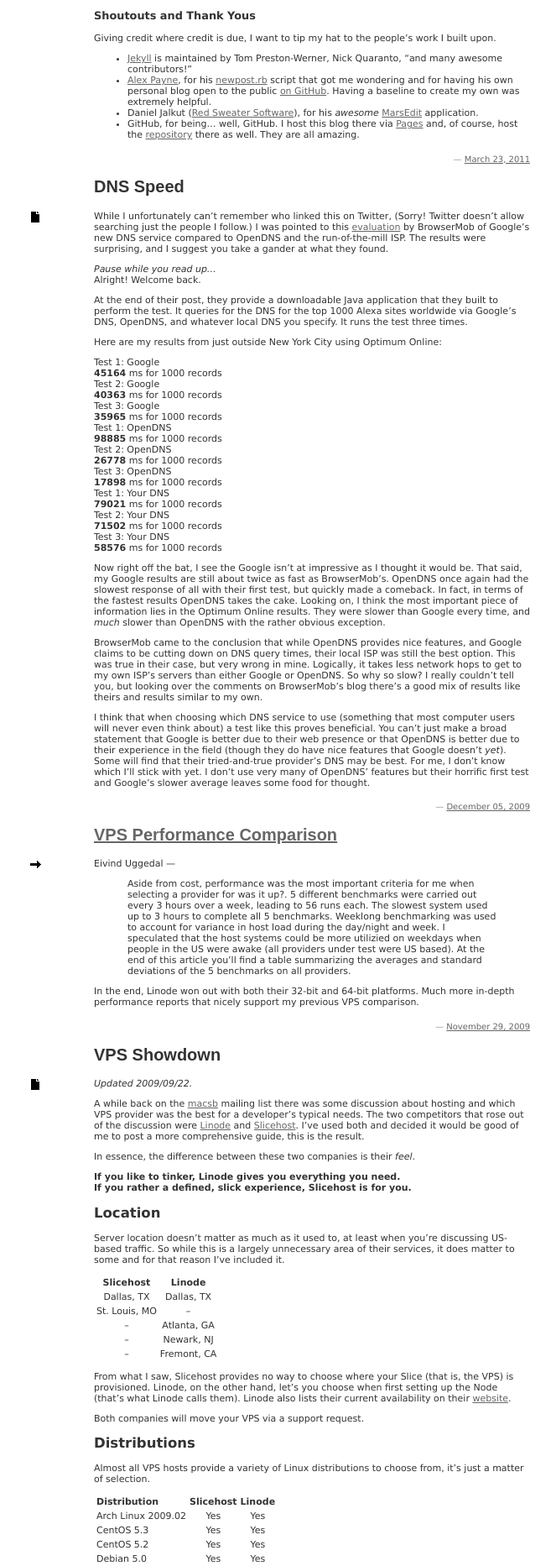
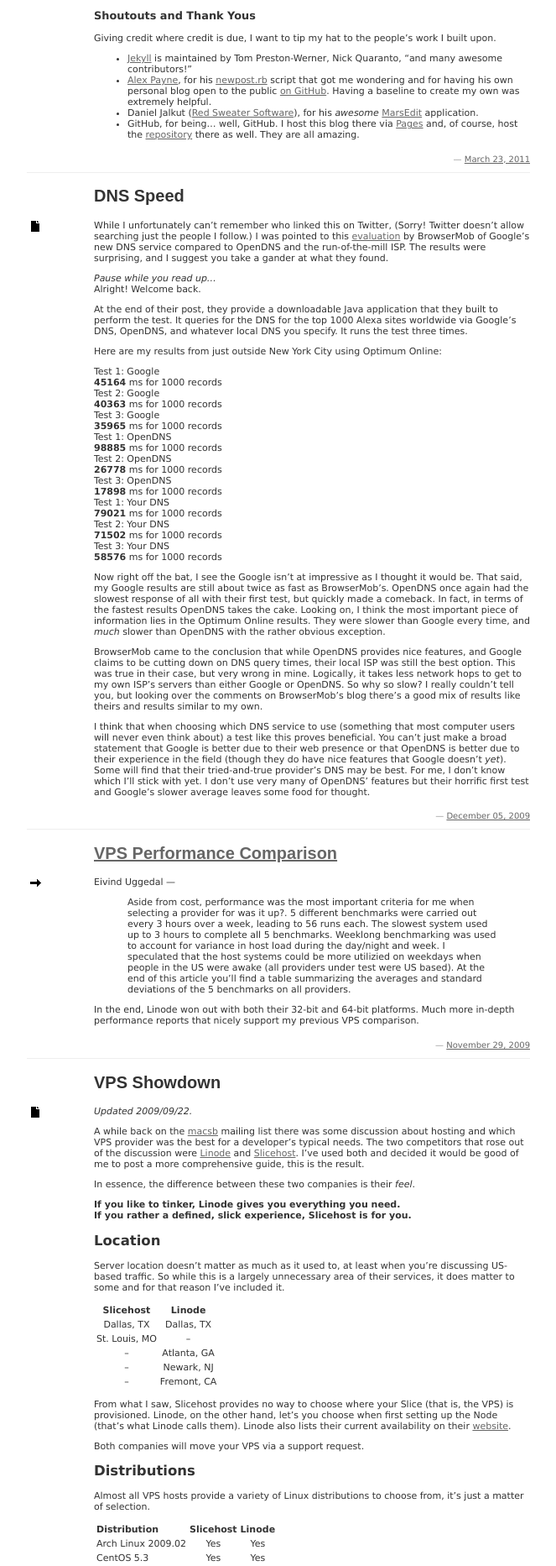
Before and after one commit to DarthNerdus/dodgydev.net, a Jekyll site: the page built from index.html, in a window 1280 px wide. Shown: the part 824-2689 px from the top of the page at 84% size, without its empty margins (278-941 px from the left). Built offline with Jekyll 4.4.1, drawn with Linux system fonts in a browser that asks for light colours; the list of posts is cut into pages by our own code.

Commit message:
Add missing formatting to index.

```diff
--- a/index.html
+++ b/index.html
@@ -2,6 +2,7 @@
 layout: default
 ---
 {% for post in paginator.posts %}
+	<div id="post">
 	{% if post.layout contains 'link' %}
 	<h2 class="entry-title"><a href="{{ post.link }}">{{ post.title }}</a></h2>
 	<div class="entry-type">
@@ -19,6 +20,7 @@
   	<p align="right" class="small">
     	&mdash; <a href="{{ post.url }}">{{ post.date | date: "%B %d, %Y" }}</a>
   	</p>
+	</div>
 {% endfor %}
 	<div id="pagenav">
 		<div class="inside">
```
